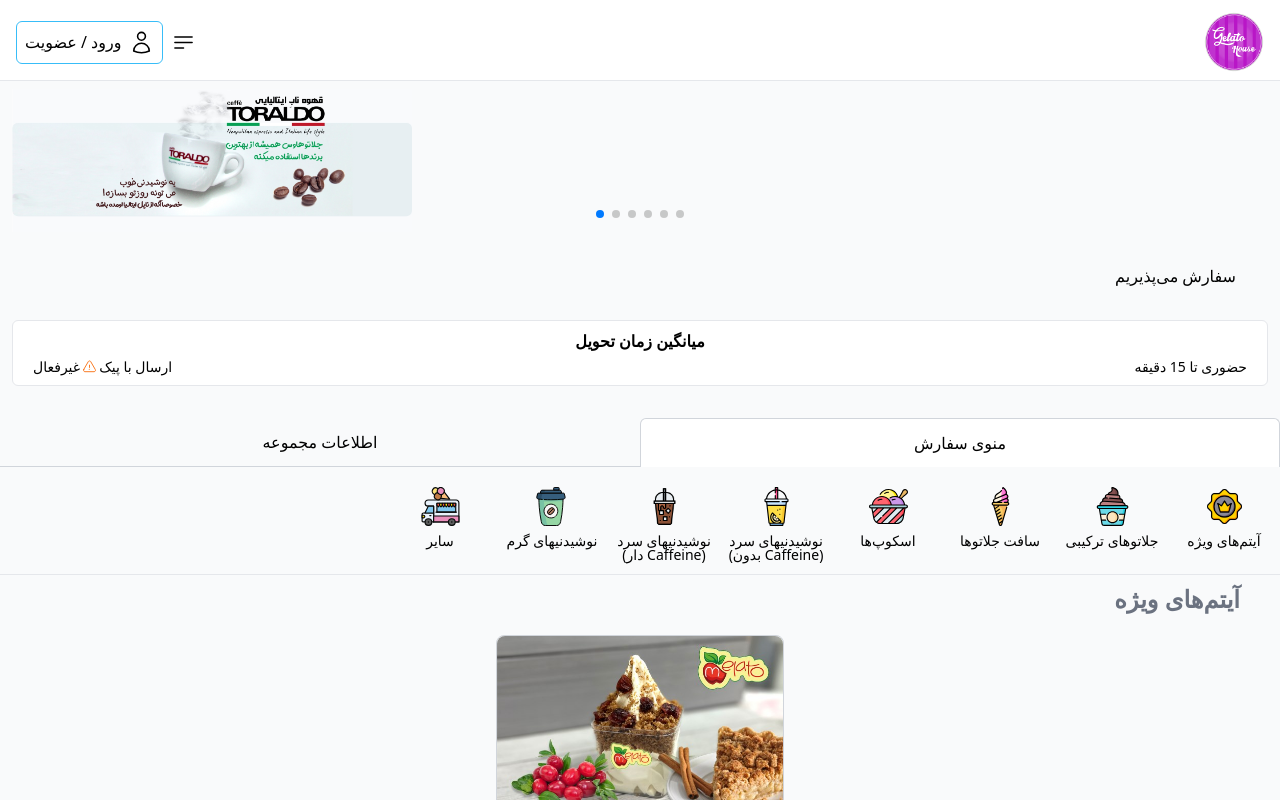
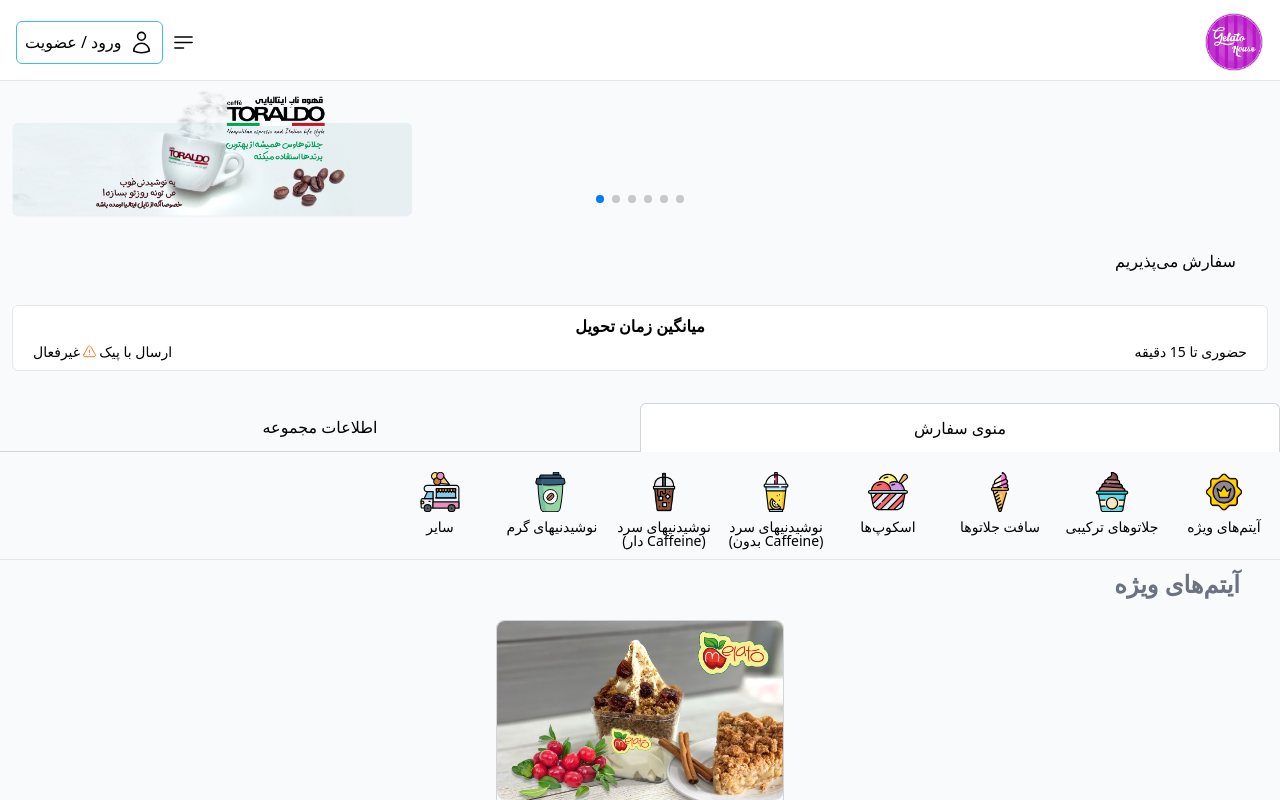
Before and after one commit to GhazalehNiazi/icecream, a Next.js app: page / in a window 1280 px wide. Shown: the top 800 px of the page. Built offline with nearby package versions, Linux system fonts and the light colour scheme.

Commit message:
fix swiper height

```diff
--- a/src/components/SwiperHero.tsx
+++ b/src/components/SwiperHero.tsx
@@ -22,7 +22,7 @@
         disableOnInteraction: false,
       }}
       modules={[Pagination, Mousewheel, Autoplay]}
-      className="max-h-[10rem] max-w-full "
+      className="max-h-[8rem] max-w-full "
     >
       <SwiperSlide className="">
         <Image
```
